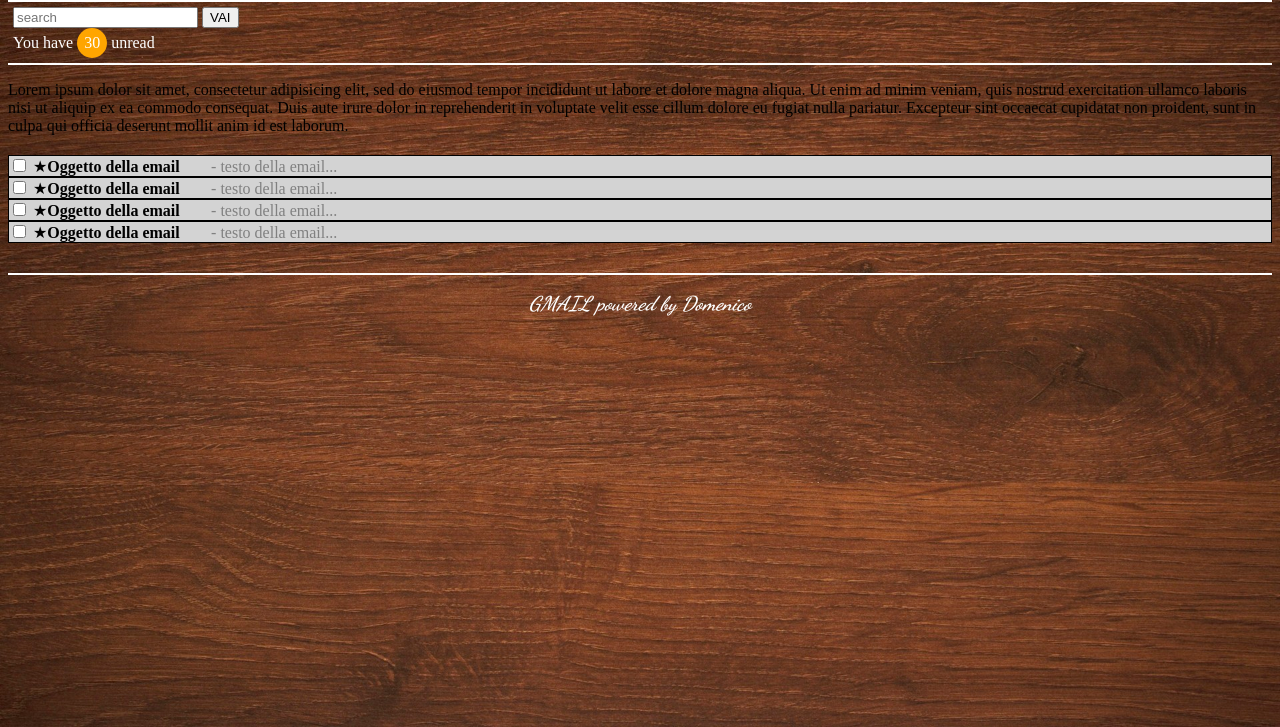
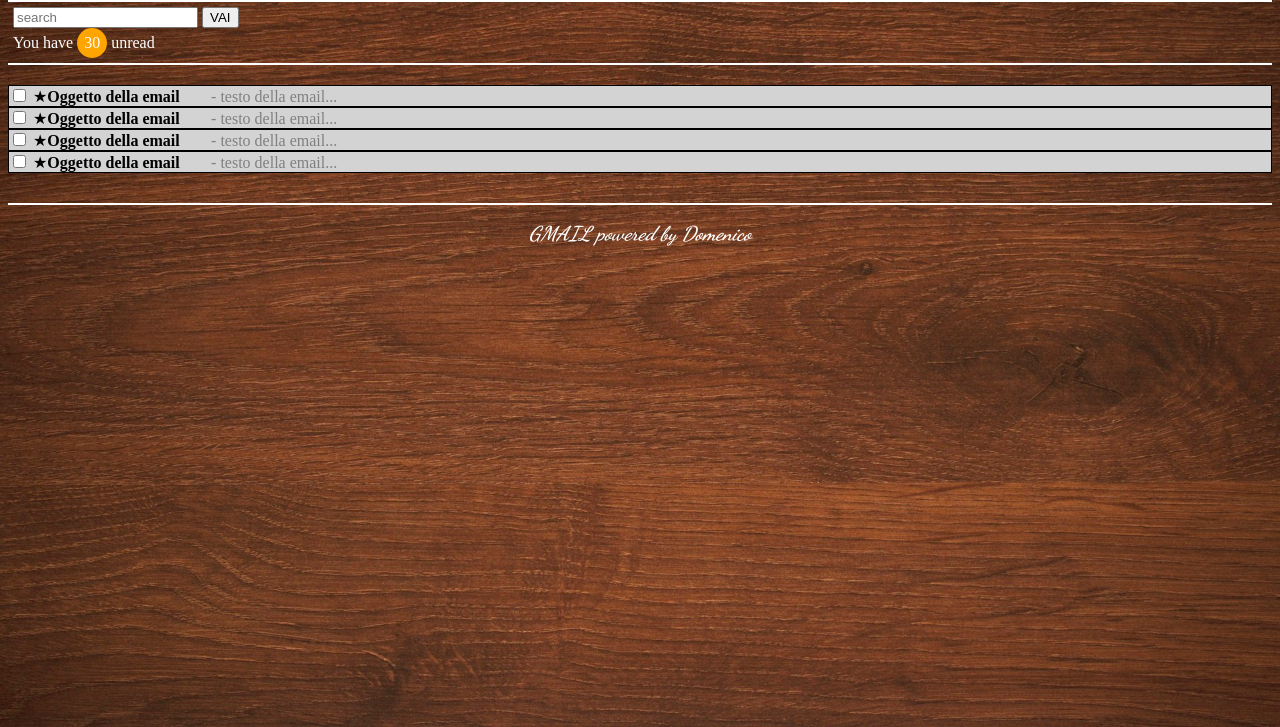
Before and after one commit to domg87/htmlcss-gmail, a plain HTML site: page index.html in a window 1280 px wide. Shown: the part 73-800 px from the top of the page. Drawn offline with Linux system fonts and the light colour scheme.

Commit message:
cancella prova lorem

```diff
--- a/index.html
+++ b/index.html
@@ -29,9 +29,7 @@
         </div>
       </nav>
       <!-- /info -->
-      <div class="sdsd">
-        <p>Lorem ipsum dolor sit amet, consectetur adipisicing elit, sed do eiusmod tempor incididunt ut labore et dolore magna aliqua. Ut enim ad minim veniam, quis nostrud exercitation ullamco laboris nisi ut aliquip ex ea commodo consequat. Duis aute irure dolor in reprehenderit in voluptate velit esse cillum dolore eu fugiat nulla pariatur. Excepteur sint occaecat cupidatat non proident, sunt in culpa qui officia deserunt mollit anim id est laborum.</p>
-      </div>
+
       <!-- sezione email -->
       <main>
         <section id="section">
```
